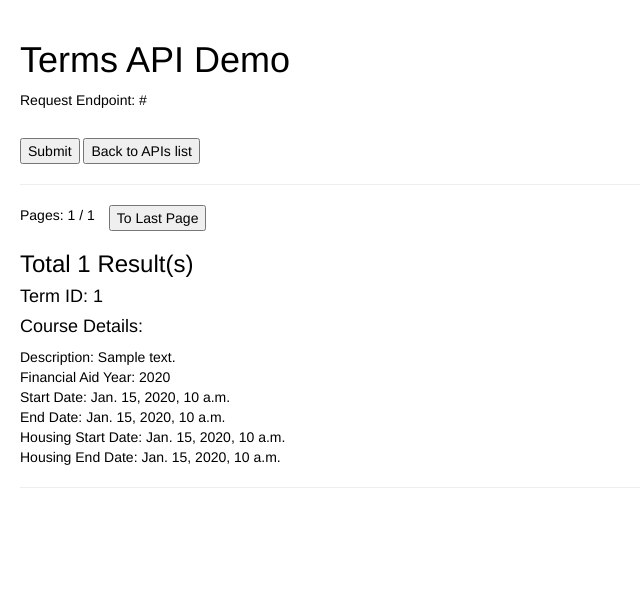
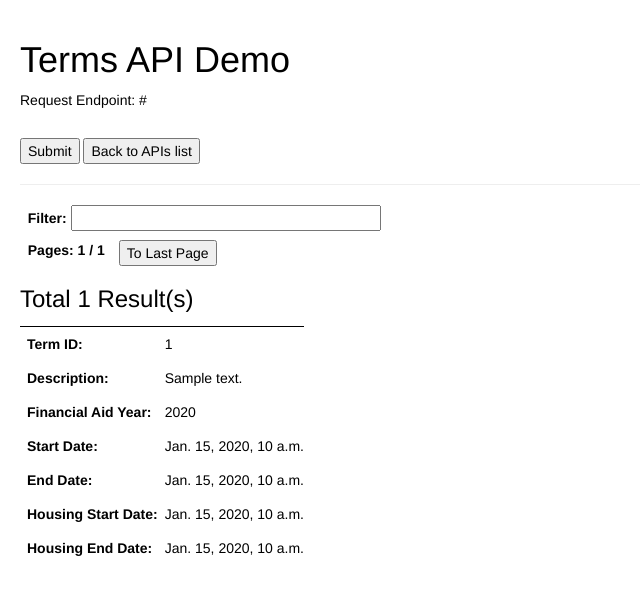
Before and after one commit to osu-mist/catalog-api-demo, a Django app: template catalog_api_demo/templates/catalog_api_demo/terms_api_index.html in a window 1280 px wide. Shown: the top 595 px of the page, without its empty margins (0-640 px from the left). Run offline with Django 3.2, Linux system fonts and the light colour scheme; tables that the repository leaves empty hold one stand-in row (values such as "Sample post"); the template is opened without the code that fills it: values that come from a table or form of the project are taken from there, most other values are stand-ins (such as "Sample title", 1, 10 or a date in 2020); some libraries are stand-ins or nearby versions.

Commit message:
Finsih term demo api

```diff
--- a/catalog_api_demo/templates/catalog_api_demo/class_search_api_index.html
+++ b/catalog_api_demo/templates/catalog_api_demo/class_search_api_index.html
@@ -111,8 +111,8 @@
 				{% endif %}
 				<div class="clearfix"></div>
 			{% endif %}
+
 			{% if data %}
-
 			<div id="results">
 				<h3>Total <span id="totle_count"></span> Result(s)</h3>
 				{% for course in data %}
--- a/catalog_api_demo/templates/catalog_api_demo/terms_api_index.html
+++ b/catalog_api_demo/templates/catalog_api_demo/terms_api_index.html
@@ -38,10 +38,14 @@
 		</table>
 	<input type="submit" value="Submit">
 	<button type="button"><a href="/catalog_api_demo/">Back to APIs list</a></button>
+	<hr>
+	<div id="filter_wrapper">
+		<label for="filter">&nbsp;&nbsp;Filter:</label>
+		<input id="filter_box" name="building" value="" type="text">
+	</div>
 	</form>
-		<hr>
 			{% if links %}
-				<div id="page_info">Pages: {{ current_page }} / {{ total_page }}</div>
+				<label id="page_info" for="page_info">&nbsp;&nbsp;Pages: {{ current_page }} / {{ total_page }}</label>
 				{% if links.prev %}
 					<form action="" method="GET" class="page_form">{% csrf_token %}
 						<input type="hidden" name="page_link" value="{{ links.prev }}">
@@ -62,19 +66,45 @@
 				{% endif %}
 				<div class="clearfix"></div>
 			{% endif %}
+
 			{% if data %}
-			<h3>Total {{ data | length }} Result(s)</h3>
-			{% for term in data %}
-				<h4>Term ID: {{ term.id }}</h4>
-				<h4>Course Details:</h4>
-					Description: {{ term.attributes.description }}<br>
-					Financial Aid Year: {{ term.attributes.financialAidYear }}<br>
-					Start Date: {{ term.attributes.startDate }}<br>
-					End Date: {{ term.attributes.endDate }}<br>
-					Housing Start Date: {{ term.attributes.housingStartDate }}<br>
-					Housing End Date: {{ term.attributes.housingEndDate }}<br>
-				<hr>
-			{% endfor %}
+			<div id="results">
+				<h3>Total <span id="totle_count"></span> Result(s)</h3>
+				{% for term in data %}
+					<table class="result">
+						<tbody>
+							<tr>
+								<th>Term ID:</th>
+								<td class="description">{{ term.id }}</td>
+							</tr>
+							<tr>
+								<th>Description:</th>
+								<td class="description">{{ term.attributes.description }}</td>
+							</tr>
+							<tr>
+								<th>Financial Aid Year:</th>
+								<td class="description">{{ term.attributes.financialAidYear }}</td>
+							</tr>
+							<tr>
+								<th>Start Date:</th>
+								<td class="description">{{ term.attributes.startDate }}</td>
+							</tr>
+							<tr>
+								<th>End Date:</th>
+								<td class="description">{{ term.attributes.endDate }}</td>
+							</tr>
+							<tr>
+								<th>Housing Start Date:</th>
+								<td class="description">{{ term.attributes.housingStartDate }}</td>
+							</tr>
+							<tr>
+								<th>Housing End Date:</th>
+								<td class="description">{{ term.attributes.housingEndDate }}</td>
+							</tr>
+						</tbody>
+					</table>
+				{% endfor %}
+			</div>
 			{% else %}
 				<h3>Result Not Found</h3>
 			{% endif %}
```
